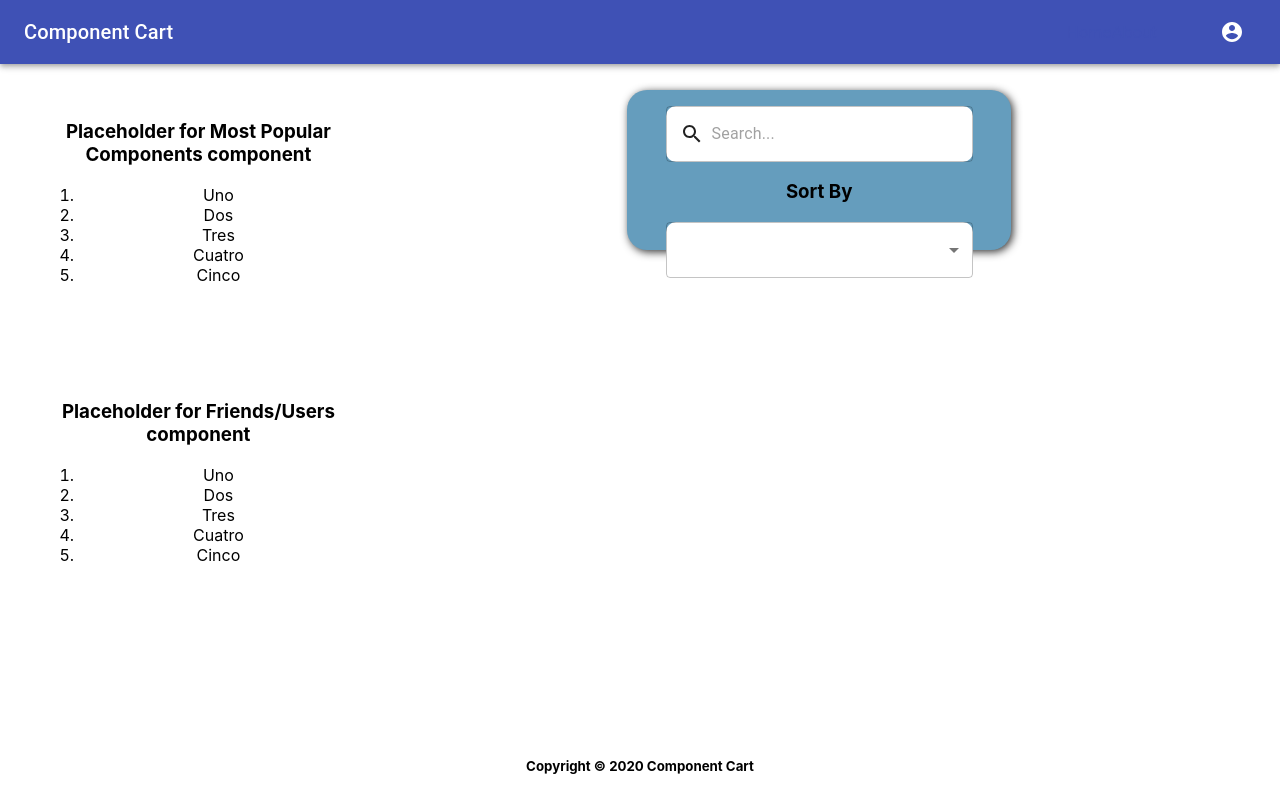
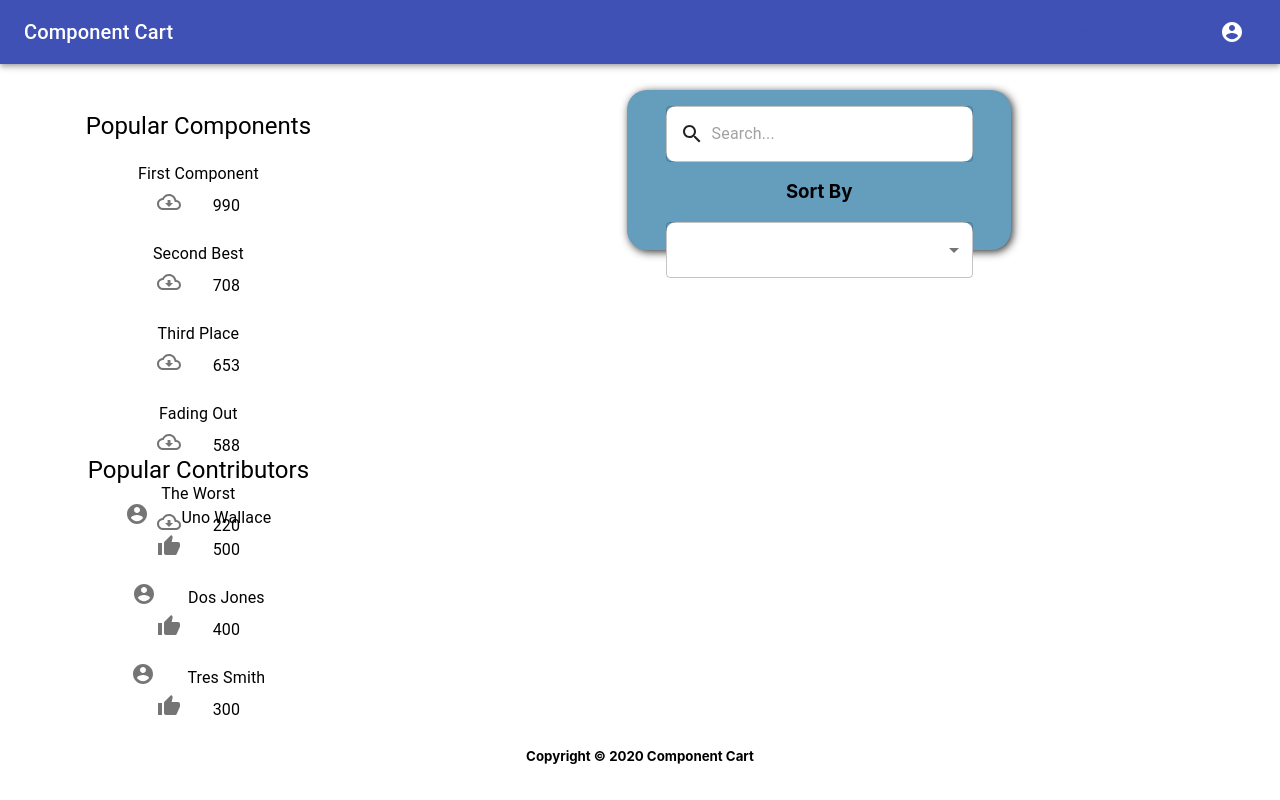
Before and after one commit to Javierlozo/Component-Cart, a React (Create React App) app: page / in a window 1280 px wide. Built offline with nearby package versions, Linux system fonts and the light colour scheme.

Commit message:
refactor side nav info  to two list components

```diff
--- a/src/components/Search/index.js
+++ b/src/components/Search/index.js
@@ -8,6 +8,10 @@ import InputAdornment from '@material-ui/core/InputAdornment';
 
 
 const sortingOptions = [
+  {
+    value: 'Oldest',
+    label: 'Oldest'
+  },
   {
     value: 'Recently Added',
     label: 'Recently Added',
--- /dev/null
+++ b/src/components/SideNav/PopularComponents/index.js
@@ -0,0 +1,58 @@
+import React from 'react'
+import Typography from '@material-ui/core/Typography'
+import List from '@material-ui/core/List';
+import ListItem from '@material-ui/core/ListItem';
+import ListItemIcon from '@material-ui/core/ListItemIcon';
+import ListItemText from '@material-ui/core/ListItemText';
+import TrendingUpIcon from '@material-ui/icons/TrendingUp';
+import CloudDownloadOutlinedIcon from '@material-ui/icons/CloudDownloadOutlined';
+import Box from '@material-ui/core/Box';
+
+// useEffect to make api calls to sort top rated components, limited to 5
+const testComponents = [
+  {
+    name: "First Component",
+    likes: 990,
+  },
+  {
+    name: "Second Best",
+    likes: 708
+  },
+  {
+    name: "Third Place",
+    likes: 653,
+  },
+  {
+    name: "Fading Out",
+    likes: 588,
+  },
+  {
+    name: "The Worst",
+    likes: 220,
+  }
+]
+
+export default function PopularComponents() {
+  return (
+    <Box>
+      <Typography variant="h5">
+        Popular Components
+      </Typography>
+      <List elementType="ol">
+        {testComponents.map((e) => {
+          return(
+          <ListItem style={{display: "flex", flexDirection: "column"}}>
+            <ListItemText primary={e.name}/>
+              <Box style={{display: "flex", flexDirection: "row"}}>
+                <ListItemIcon>
+                  <CloudDownloadOutlinedIcon size="medium"/>
+                </ListItemIcon>
+              <ListItemText primary={e.likes}/>
+            </Box>
+          </ListItem>
+          )
+        })}
+      </List>
+    </Box>
+  )
+}
--- /dev/null
+++ b/src/components/SideNav/PopularContributors/index.js
@@ -0,0 +1,73 @@
+import React from 'react'
+import Typography from '@material-ui/core/Typography'
+import List from '@material-ui/core/List';
+import ListItem from '@material-ui/core/ListItem';
+import ListItemIcon from '@material-ui/core/ListItemIcon';
+import ListItemText from '@material-ui/core/ListItemText';
+import TrendingUpIcon from '@material-ui/icons/TrendingUp';
+import AccountCircleIcon from '@material-ui/icons/AccountCircle';
+import ThumbUpIcon from '@material-ui/icons/ThumbUp';
+import Box from '@material-ui/core/Box';
+
+// useEffect to make api calls to sort top rated users/contributers
+// for now passing in testContributors to map function
+const testContributors = [
+  {
+    name: "Uno Wallace",
+    likes: 500,
+    avatar: null
+  },
+  {
+    name: "Dos Jones",
+    likes: 400,
+    avatar: null
+  },
+  {
+    name: "Tres Smith",
+    likes: 300,
+    avatar: null
+  },
+  {
+    name: "Cuatro Quatro",
+    likes: 300,
+    avatar: null
+  },
+  {
+    name: "Cinco Fiveo",
+    likes: 220,
+    avatar: null
+  },
+]
+
+export default function PopularContributors() {
+  return (
+    <Box>
+      <Typography variant="h5">
+        Popular Contributors
+      </Typography>
+      <Box>
+        <List elementType="ol">
+          {testContributors.map((e) => {
+            return(
+            <ListItem style={{display: "flex", flexDirection: "column"}}>
+              <Box id="first-row" style={{display: "flex", flexDirection: "row"}}>
+                <ListItemIcon>
+                  <AccountCircleIcon />
+                </ListItemIcon>
+                <ListItemText primary={e.name}/>
+              </Box>
+                <Box id="second-row" style={{display: "flex", flexDirection: "row"}}>
+                  <ListItemIcon>
+                    <ThumbUpIcon />
+                  </ListItemIcon>
+                <ListItemText primary={e.likes}/>
+              </Box>
+            </ListItem>
+            )
+          })}
+        </List>
+      </Box>
+    </Box>
+
+  )
+}
--- a/src/components/SideNav/index.js
+++ b/src/components/SideNav/index.js
@@ -1,31 +1,19 @@
 import React from 'react';
 import useStyles from './styles';
 import Box from '@material-ui/core/Box'
+import PopularComponents from './PopularComponents'
+import PopularContributors from './PopularContributors'
+
 
 export default function SideNav() {
   const classes = useStyles()
   return (
     <Box className={classes.sideContainer}>
       <Box className={classes.popularContainer}>
-        <h3>Placeholder for Most Popular Components component</h3>
-        <ol>
-          <li>Uno</li>
-          <li>Dos</li>
-          <li>Tres</li>
-          <li>Cuatro</li>
-          <li>Cinco</li>
-        </ol>
+        <PopularComponents />
       </Box>
       <Box className={classes.friendContainer}>
-        <h3>Placeholder for Friends/Users component</h3>
-        <ol>
-          <li>Uno</li>
-          <li>Dos</li>
-          <li>Tres</li>
-          <li>Cuatro</li>
-          <li>Cinco</li>
-        </ol>
-
+        <PopularContributors />
       </Box>
     </Box>
       )
--- a/src/components/SideNav/styles.js
+++ b/src/components/SideNav/styles.js
@@ -13,17 +13,17 @@ const styles = makeStyles(theme => ({
   sideContainer: {
     width: "25%",
     height: "80vh",
-    marginTop: "4vh",
+    marginTop: "2.7vh",
     marginLeft: "3vw",
     overflow: "scroll",
   },
   popularContainer: {
-    height: "40%",
+    height: "50%",
     marginTop: "3vh",
     marginBottom: "2vh"
   },
   friendContainer: {
-    height: "40%",
+    height: "50%",
     marginTop: "3vh",
     marginBottom: "2vh"
   }
```
